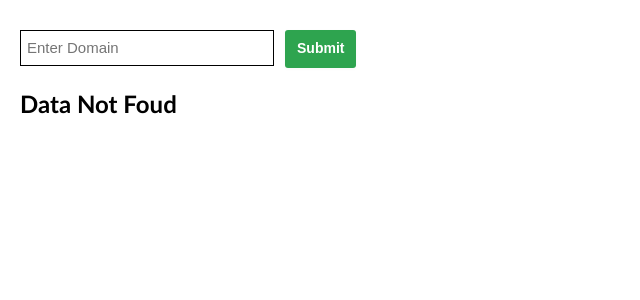
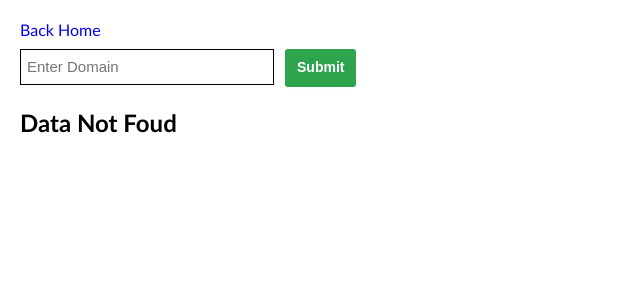
Before and after one commit to rajaovi/react-test-api, a React (Create React App) app: page /comment-email in a window 1280 px wide. Shown: the top 300 px of the page, without its empty margins (0-640 px from the left). Built offline with nearby package versions, Linux system fonts and the light colour scheme.

Commit message:
Adding Component

```diff
--- a/src/App.css
+++ b/src/App.css
@@ -35,34 +35,3 @@ input {
   margin-right: 10px;
   padding: 0px 6px;
 }
-
-button {
-  align-items: center;
-  background-clip: padding-box;
-  background-color: #2ea44f;
-  border: 1px solid transparent;
-  border-radius: .25rem;
-  box-shadow: rgba(0, 0, 0, 0.02) 0 1px 3px 0;
-  box-sizing: border-box;
-  color: #fff;
-  cursor: pointer;
-  display: inline-flex;
-  font-size: 14px;
-  font-weight: 600;
-  justify-content: center;
-  line-height: 1.25;
-  margin: 0;
-  min-height: 2.5rem;
-  padding: 0 12px;
-  margin-top: 9px;
-  position: relative;
-  transition: all 250ms;
-  user-select: none;
-  touch-action: manipulation;
-  vertical-align: baseline;
-  width: auto;
-  &:hover,
-  &:focus {
-    background-color: #10732c;
-  }
-}
--- /dev/null
+++ b/src/component/backHome/index.js
@@ -0,0 +1,12 @@
+import { Link } from "react-router-dom";
+import './index.scss';
+
+const Backtohome = () => {
+    return (
+       <div className="backHome">
+            <Link to="/">Back Home</Link>
+       </div>
+    )
+}
+
+export default Backtohome
--- /dev/null
+++ b/src/component/backHome/index.scss
@@ -0,0 +1,3 @@
+.backHome {
+    font-size: 16px;
+}
--- /dev/null
+++ b/src/component/button/index.js
@@ -0,0 +1,8 @@
+import './index.scss'
+const Button = ({value, btnColor}) => {
+    return (
+        <button className={btnColor}>{value}</button>
+    )
+}
+
+export default Button
--- /dev/null
+++ b/src/component/button/index.scss
@@ -0,0 +1,39 @@
+button {
+    align-items: center;
+    background-clip: padding-box;
+    border: 1px solid transparent;
+    border-radius: .25rem;
+    box-shadow: rgba(0, 0, 0, 0.02) 0 1px 3px 0;
+    box-sizing: border-box;
+    color: #fff;
+    cursor: pointer;
+    display: inline-flex;
+    font-size: 14px;
+    font-weight: 600;
+    justify-content: center;
+    line-height: 1.25;
+    margin: 0;
+    min-height: 2.5rem;
+    padding: 0 12px;
+    margin-top: 9px;
+    position: relative;
+    transition: all 250ms;
+    user-select: none;
+    touch-action: manipulation;
+    vertical-align: baseline;
+    width: auto;
+    &.green {
+        background-color: #2ea44f;
+        &:hover,
+        &:focus {
+          background-color: #10732c;
+        }
+    }
+    &.blue {
+        background-color: #11a3bd;
+        &:hover,
+        &:focus {
+          background-color: #0b7a8e;
+        }
+    }
+  }
--- a/src/pages/apiList/index.js
+++ b/src/pages/apiList/index.js
@@ -10,6 +10,9 @@ const Apilist = () => {
                 <li>
                     <Link to="/comment-email">Comment Email</Link>
                 </li>
+                <li>
+                    <Link to="/user-char">User Character</Link>
+                </li>
             </ul>
         </div>
     )
--- a/src/pages/commentEmail/index.js
+++ b/src/pages/commentEmail/index.js
@@ -1,11 +1,14 @@
 import { useState } from 'react';
 import axiosRes from '../../api/axiosRes';
 import './index.scss'
+import Backtohome from '../../component/backHome';
+import Button from '../../component/button';
 
 const Commentemail = () => {
     const [inputVal, setInputVal] = useState('');
     const [commentData, setCommentData] = useState([]);
-    const handleSubmit = () => {
+    const handleSubmit = (e) => {
+        e.preventDefault();
         console.log('inputVal', inputVal);
         axiosRes(
             'https://jsonplaceholder.typicode.com/comments',
@@ -26,10 +29,11 @@ const Commentemail = () => {
     }
   return (
     <div>
-        <div className='input'>
+        <Backtohome />
+        <form onSubmit={handleSubmit} className='input'>
             <input type='text' value={inputVal} onChange={(e) => {setInputVal(e.target.value)}} placeholder='Enter Domain'/>
-            <button onClick={handleSubmit}>Submit</button>
-        </div>
+            <Button btnColor="green" value="Submit" />
+        </form>
         {
             commentData.length > 0 ?
                 <table>
--- /dev/null
+++ b/src/pages/userChar/index.js
@@ -0,0 +1,7 @@
+const Usercomp = () => {
+    return (
+        <h1>Usercomp</h1>
+    )
+}
+
+export default Usercomp
--- a/src/routes.js
+++ b/src/routes.js
@@ -1,13 +1,16 @@
 import React from 'react';
 import { Routes, Route } from 'react-router-dom';
+
 import Apilist from './pages/apiList';
 import Commentemail from './pages/commentEmail';
+import Usercomp from './pages/userChar';
 
 const RoutePage = () => {
   return (
     <Routes>
       <Route path="/" element={<Apilist />} />
       <Route path="/comment-email" element={<Commentemail />} />
+      <Route path="/user-char" element={<Usercomp />} />
     </Routes>
   );
 };
```
